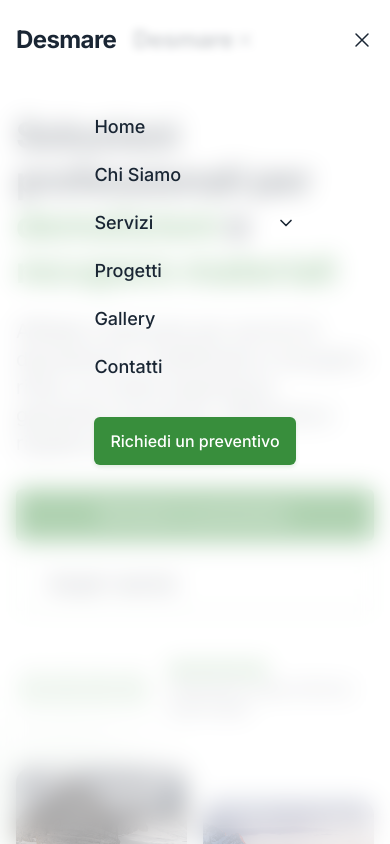
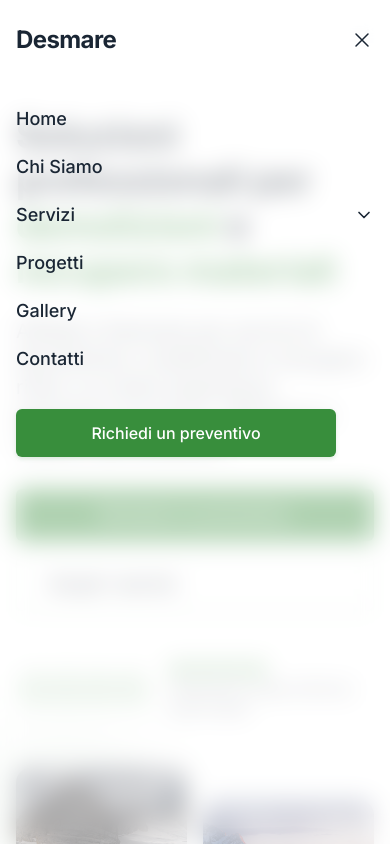
Before and after one commit to lorentsob/demo-desmare, a Next.js app: page / in a window 390 px wide. Both pictures are taken after a click on the button 362 px from the left and 40 px from the top of the page. Shown: the top 844 px of the page. Built offline with nearby package versions, Linux system fonts and the light colour scheme.

Commit message:
Refactor Header component styles and structure; adjust background opacity and blur effects for improved aesthetics; streamline mobile menu layout by adding a close button while maintaining original header visibility.

```diff
--- a/src/components/Header.tsx
+++ b/src/components/Header.tsx
@@ -51,7 +51,7 @@ export default function Header() {
 
   return (
     <>
-      <header className="border-b border-white/10 sticky top-0 z-50 bg-background/80 backdrop-blur-sm">
+      <header className="border-b border-white/10 sticky top-0 z-50 bg-background/85 backdrop-blur-lg">
         <div className="container-custom">
           <nav className="flex items-center justify-between py-6">
             <div className="flex items-center">
@@ -186,14 +186,10 @@ export default function Header() {
             initial={{ opacity: 0 }}
             animate={{ opacity: 1 }}
             exit={{ opacity: 0 }}
-            className="fixed inset-0 md:hidden z-40 bg-background/60 backdrop-blur-md flex flex-col"
+            className="fixed inset-0 md:hidden z-40 bg-background/60 backdrop-blur-md"
           >
-            {/* Keep the header layout unchanged */}
-            <div className="container-custom border-b border-white/10 py-6">
-              <div className="flex items-center justify-between">
-                <Link href="/" className="text-2xl font-bold tracking-tight">
-                  Desmare
-                </Link>
+            {/* Keep the original header visible and just add close button */}
+            <div className="container-custom border-b border-white/10 py-6 flex justify-end">
               <button
                 onClick={() => setMobileMenuOpen(false)}
                 className="focus:outline-none"
@@ -215,11 +211,10 @@ export default function Header() {
                 </svg>
               </button>
             </div>
-            </div>
 
-            {/* Mobile menu content with increased spacing for readability */}
-            <div className="container-custom flex-1 overflow-y-auto">
-              <nav className="flex flex-col space-y-5 py-8 items-start">
+            {/* Mobile menu content */}
+            <div className="container-custom overflow-y-auto">
+              <nav className="flex flex-col space-y-5 py-8">
                 <Link
                   href="/"
                   onClick={() => setMobileMenuOpen(false)}
```
Lines whose indentation alone changed are shown as unchanged.
